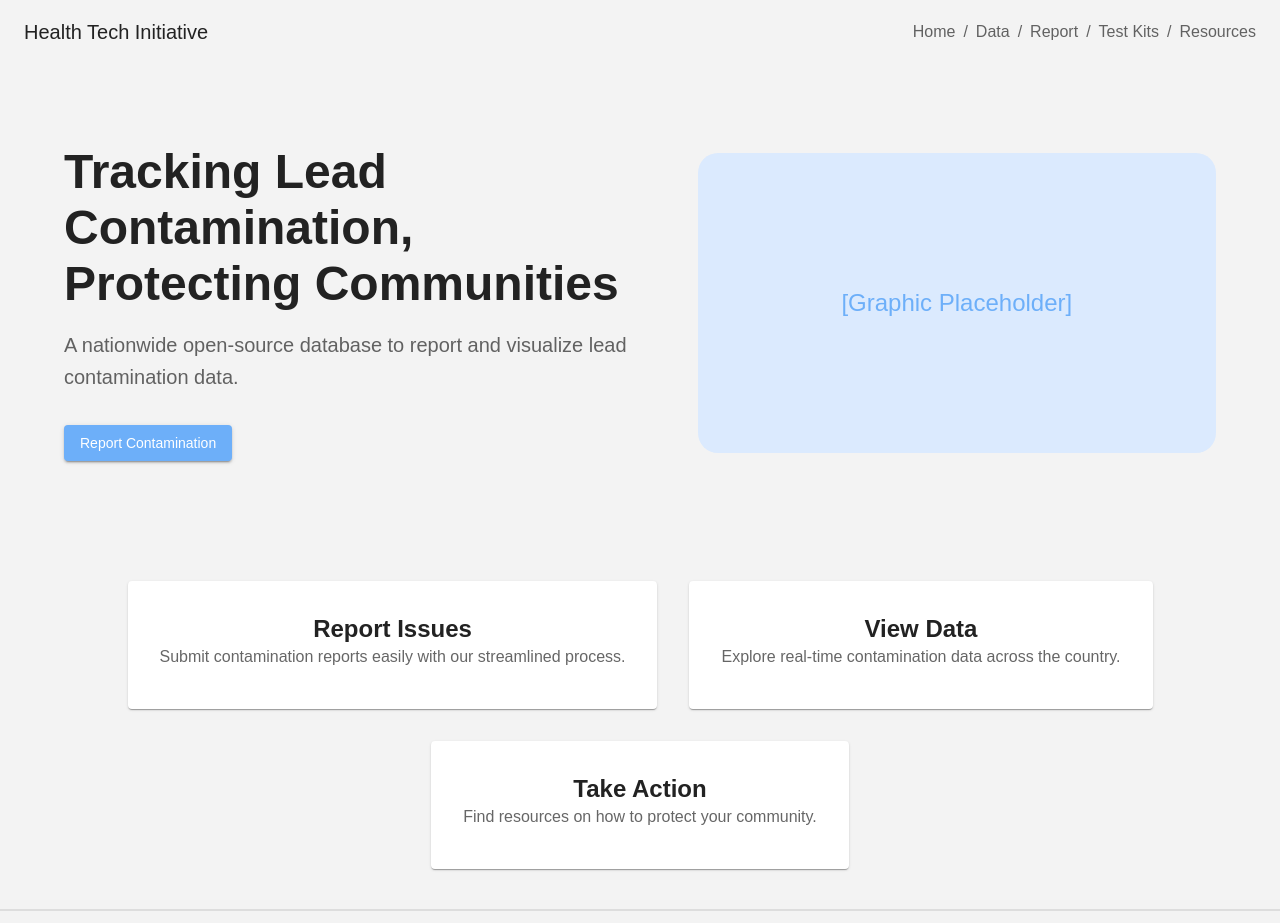
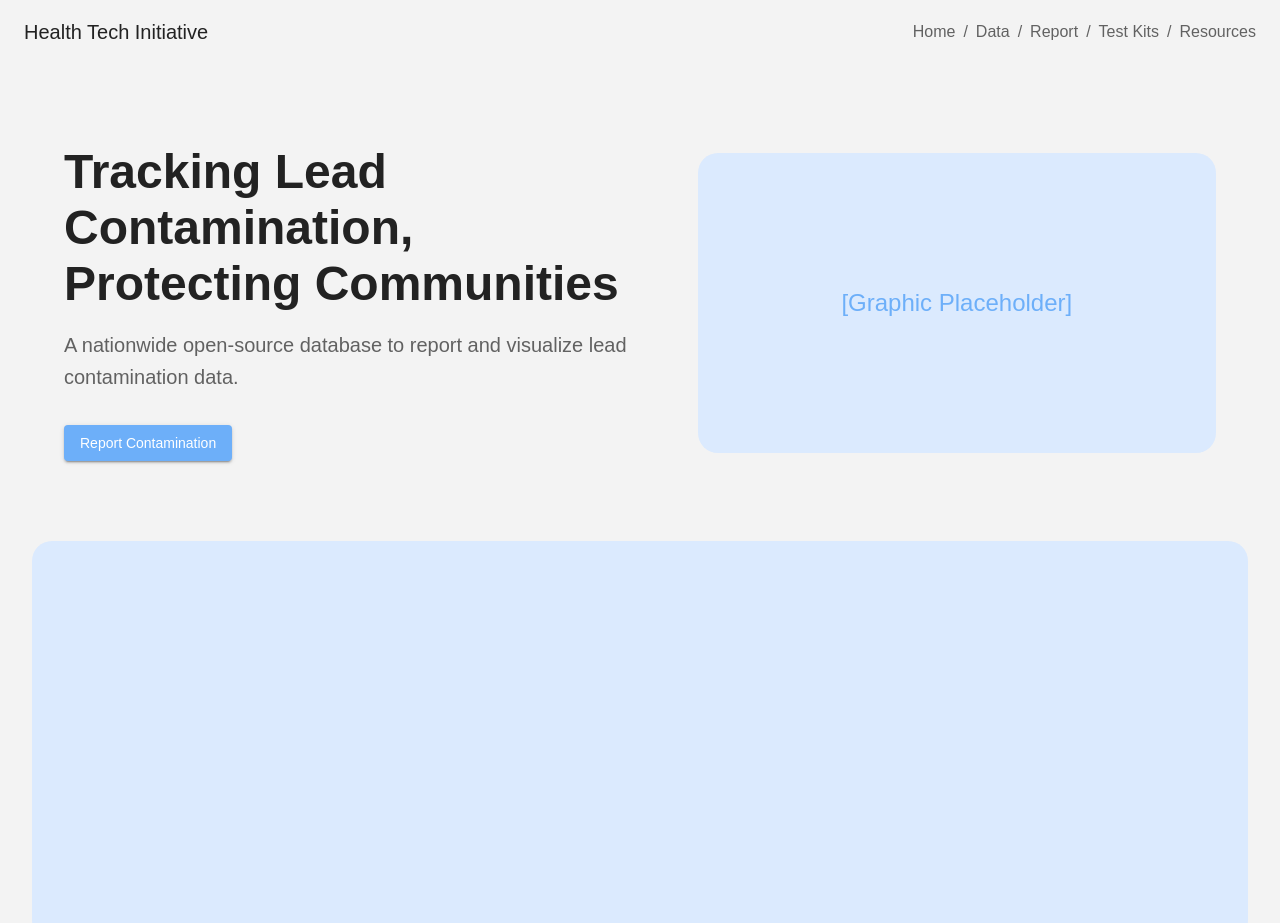
Before and after one commit to IggyLikesToCode/HealthTechInitiative2024-2025, a React (Create React App) app in the folder hti24-25/: page / in a window 1280 px wide. Shown: the top 923 px of the page. Built offline with nearby package versions, Linux system fonts and the light colour scheme; the HTML template or start-up script is replaced by a standard one.

Commit message:
Small Home Page Update

```diff
--- a/hti24-25/src/tabs/Home.jsx
+++ b/hti24-25/src/tabs/Home.jsx
@@ -9,8 +9,8 @@ import {
   Card,
   CardContent,
   Box,
-  Breadcrumbs
-  , Link
+  Breadcrumbs,
+  Link,
 } from "@mui/material";
 
 const Home = () => {
@@ -62,37 +62,25 @@ const Home = () => {
         </Box>
       </Container>
 
-      {/* Info Cards Section */}
-      <Container sx={{ py: 5 }}>
-        <Grid container spacing={4} justifyContent="center">
-          {[
-            {
-              title: "Report Issues",
-              text: "Submit contamination reports easily with our streamlined process.",
-            },
-            {
-              title: "View Data",
-              text: "Explore real-time contamination data across the country.",
-            },
-            {
-              title: "Take Action",
-              text: "Find resources on how to protect your community.",
-            },
-          ].map((item, index) => (
-            <Grid item xs={12} md={4} key={index}>
-              <Card sx={{ textAlign: "center", p: 2 }}>
-                <CardContent>
-                  <Typography variant="h5" fontWeight="bold">
-                    {item.title}
-                  </Typography>
-                  <Typography variant="body1" color="textSecondary">
-                    {item.text}
-                  </Typography>
-                </CardContent>
-              </Card>
-            </Grid>
-          ))}
-        </Grid>
+      <Container
+        disableGutters={true}
+        maxWidth={false}
+        sx={{
+          display: "flex",
+          justifyContent: "center",
+          marginBottom: "50px",
+        }}
+      >
+        <Box
+          disableGutters
+          sx={{
+            width: "95%",
+            height: "400px",
+            backgroundColor: "#dbeafe",
+            borderRadius: "20px",
+            alignSelf: "flex-start",
+          }}
+        ></Box>
       </Container>
 
       {/* Footer */}
```
